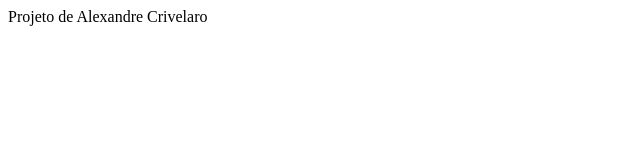
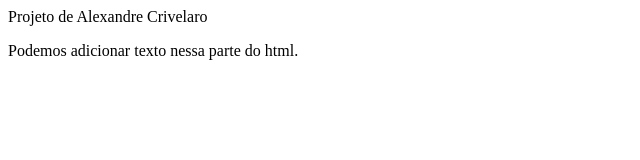
Before and after one commit to alexcrivelaro/meu-site, a plain HTML site: page index.html in a window 1280 px wide. Shown: the whole page, without its empty margins (0-640 px from the left). Drawn offline with Linux system fonts and the light colour scheme.

Commit message:
Adicionando texto ao html

```diff
--- a/index.html
+++ b/index.html
@@ -1,5 +1,6 @@
 <html>
     <head>Projeto de Alexandre Crivelaro</head>
     <body>
+        <p>Podemos adicionar texto nessa parte do html.</p>
     </body>
 </html>
```
